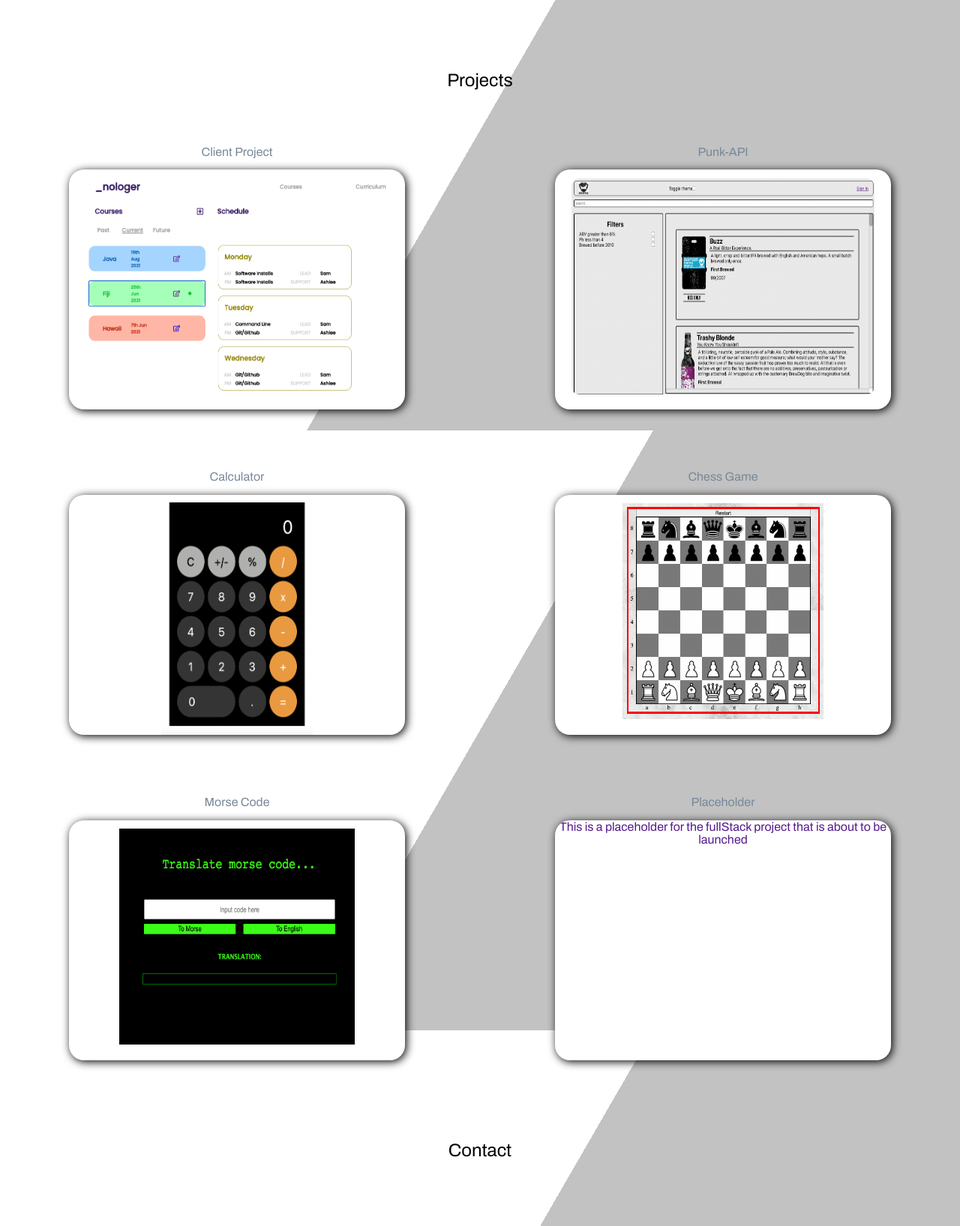
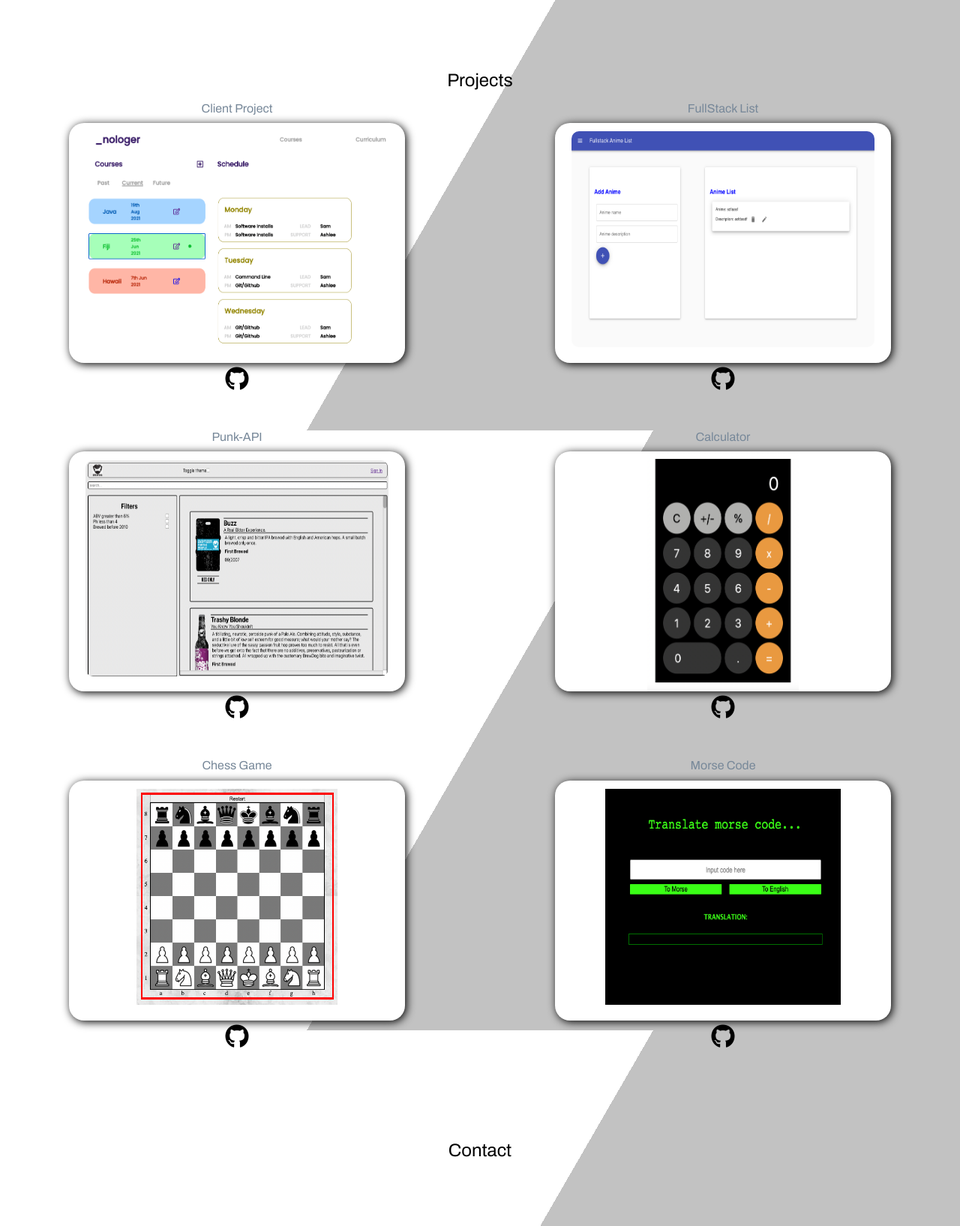
Before and after one commit to de1yura/Portfolio, a plain HTML site: page index.html in a window 1280 px wide. Shown: the part 1826-3461 px from the top of the page at 75% size. Drawn offline with nearby package versions, Linux system fonts and the light colour scheme.

Commit message:
portfolio update

```diff
--- a/index.html
+++ b/index.html
@@ -164,21 +164,45 @@
   <div id="port" class="portfolio">
     <h2 class="ph">Projects</h2>
 
+    <!-- client project -->
+    <div class="project_box">
+      <p class="portfolio__title">Client Project</p>
       <a href="https://nology-login.web.app" target="_blank" alt="link down">
-      <p class="portfolio__title">Client Project</p>
         <div class="portfolio__box portfolio__d">
           <img class="client" src="./images/client.png" alt="client project picture">
           <div class="qw">
             <div class="overlay-text">
-            <p style="color: white;">This fullstack client project was made to be a platform for students and teacher, creating/viewing different courses and schedules.</p> <br>
+              <p style="color: white;">This fullstack client project was made to be a platform for students and teachers, creating/viewing different courses and schedules.</p> <br>
               <p style="color: white;">React | Firebase | SASS | Pair Programming</p>
             </div>
           </div>
         </div>
       </a>
+      <div class="gitlink"><a class="glink" href="https://github.com/de1yura/nologer" target="_blank"><i class="fab fa-github"></i></a></i></div>
+    </div>
 
+    <!-- fullstack -->
+    <div class="project_box">
+      <p class="portfolio__title">FullStack List</p>
+      <a href="https://de1yura.github.io/full-stack-notes/" target="_blank" alt = "link down">
+        <div class="portfolio__box portfolio__a">
+          <img class="fullstack" src="./images/fullstack.png" alt="Placeholder">
+          <div class="qw">
+            <div class="overlay-text">
+              <p style="color: white;">This website is a Fullstack project that hosts a list to add, edit and delete in realtime. This is only the front-end section, and the backend has not been deployed yet. it will soon be deployed using heroku.</p> </br>
+              <p style="color: white;">Java | mySQL | Postman | React | Material UI | SASS </p>
+            </div>
+          </div>
+        </div>
+      </a>
+      <div class="gitlink"><a class="glink" href="https://github.com/de1yura/full-stack-notes" target="_blank"><i class="fab fa-github"></i></a></i></div>
+    </div>
+
+
+    <!-- Punk api -->
+    <div class="project_box">
+        <p class="portfolio__title">Punk-API</p>
         <a href="https://de1yura.github.io/punk-api/" target="_blank" alt = "link down">
-      <p class="portfolio__title">Punk-API</p>
         <div class="portfolio__box portfolio__a">
           <img class="punk" src="./images/punk.png" alt="Punk API">
           <div class="qw">
@@ -188,11 +212,14 @@
             </div>
           </div>
         </div>
+      </a>
+      <div class="gitlink"><a class="glink" href="https://github.com/de1yura/punk-api" target="_blank"><i class="fab fa-github"></i></a></i></div>
+    </div>
 
-    </a>
-
+    <!-- calculator -->
+    <div class="project_box">
+      <p class="portfolio__title">Calculator</p>
       <a href="https://de1yura.github.io/calculator/" target="_blank" alt = "link down">
-      <p class="portfolio__title">Calculator</p>
         <div class="portfolio__box portfolio__a">
           <img class="calculator" src="./images/calculator.png" alt="calculator">
           <div class="qw">
@@ -203,10 +230,13 @@
           </div>
         </div>
       </a>
+      <div class="gitlink"><a class="glink" href="https://github.com/de1yura/calculator" target="_blank"><i class="fab fa-github"></i></a></i></div>
+    </div>
 
-
+    <!--  chess game -->
+    <div class="project_box">
+      <p class="portfolio__title">Chess Game</p>
       <a href="https://de1yura.github.io/JS-Game/" target="_blank" alt="link down">
-      <p class="portfolio__title">Chess Game</p>
         <div class="portfolio__box portfolio__b">
           <img class="chess" src="./images/chess.png" alt="chess">
           <div class="qw">
@@ -217,9 +247,13 @@
           </div>
         </div>
       </a>
+      <div class="gitlink"><a class="glink" href="https://github.com/de1yura/JS-Game" target="_blank"><i class="fab fa-github"></i></a></i></div>
+    </div>
 
+    <!-- morse code -->
+    <div class="project_box">
+      <p class="portfolio__title">Morse Code</p>
       <a href="https://de1yura.github.io/morse-code/" target="_blank" alt="link down">
-      <p class="portfolio__title">Morse Code</p>
         <div class="portfolio__box portfolio__c">
           <img class="morse" src="./images/morse.png" alt="Morse picture">
           <div class="qw">
@@ -230,19 +264,8 @@
           </div>
         </div>
       </a>
-
-    <a href="" target="_blank" alt = "link down">
-      <p class="portfolio__title">Placeholder</p>
-      <div class="portfolio__box portfolio__a">
-        This is a placeholder for the fullStack project that is about to be launched
-        <!-- <img class="calculator" src="" alt="Placeholder"> -->
-        <div class="qw">
-          <div class="overlay-text">
-            <p style="color: white;">this is a placeholder</p>
+      <div class="gitlink"><a class="glink" href="https://github.com/de1yura/morse-code" target="_blank"><i class="fab fa-github"></i></a></i></div>
     </div>
-         </div>
-      </div>
-    </a>
 
   </div>
   <!-- --------contact--------- -->
--- a/styles.scss
+++ b/styles.scss
@@ -238,7 +238,6 @@ input:checked + .slider:before {
   flex-direction: column;
   justify-content: center;
   align-items: center;
-  //background-color: var(--primary-color);
   >h2{color: var(--secondary-color); margin-bottom: 5%;}
 }
 
@@ -248,7 +247,6 @@ input:checked + .slider:before {
   display: flex;
   justify-content: space-between;
   align-items: center;
-  //background-color: var(--primary-color);
   flex-wrap: wrap;
 }
 
--- a/styles/_portfolio.scss
+++ b/styles/_portfolio.scss
@@ -17,6 +17,20 @@
   grid-gap:1rem;
   text-align: center;
 
+  .project_box{
+    display: flex;
+    flex-direction: column;
+    align-items: center;
+
+    .gitlink{
+      margin: 5px;
+      height: 5vw;
+      width: 5vw;
+      .glink{
+        font-size: 2.5vw;
+        color: black;
+      }
+    }
     .portfolio__box{
       background-color: var(--primary-color);
       border-radius: 20px;
@@ -44,12 +58,20 @@
         transform: translateY(100%);
         transition: all 0.4s ease;
         visibility: hidden;
-      content: '';
+        // content: '';
         background: rgba(140, 146, 172, 0.9);
         display: flex;
         justify-content: center;
         align-items: center;
         padding: 10px;
+
+        .overlay-text{
+          display: flex;
+          flex-direction: column;
+          justify-content: center;
+          align-items: center;
+
+        }
       }
 
       &:hover .qw{
@@ -57,7 +79,14 @@
         transform: translateX(0%);
       }
 
+
       .punk{
+        margin-top: 2.5%;
+        width:90%;
+        height: 90%;
+        border-radius: 10px;
+      }
+      .fullstack{
         margin-top: 2.5%;
         width:90%;
         height: 90%;
@@ -91,6 +120,7 @@
         transition: 0.3s ease;
       }
     }
+  }
   a{
     text-decoration: none;
   }
```
Also changed, not shown: images/fullstack.png (added), styles.css, styles/_portfolio.css. Lines whose indentation alone changed are shown as unchanged.
